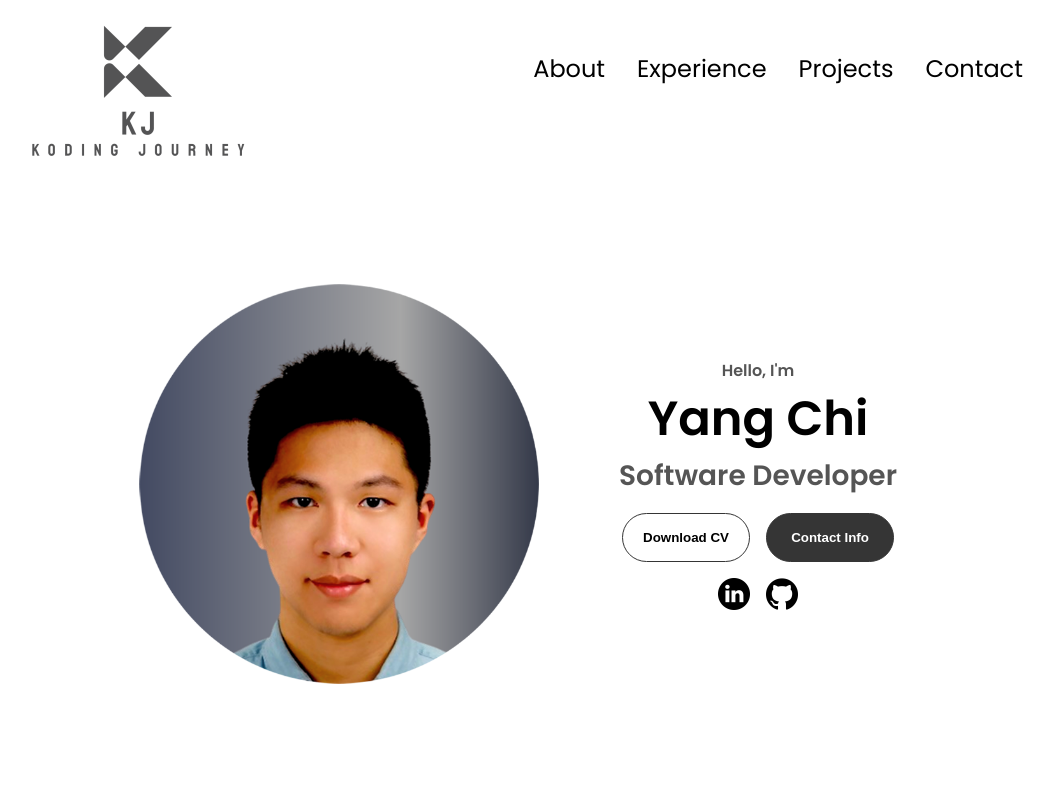
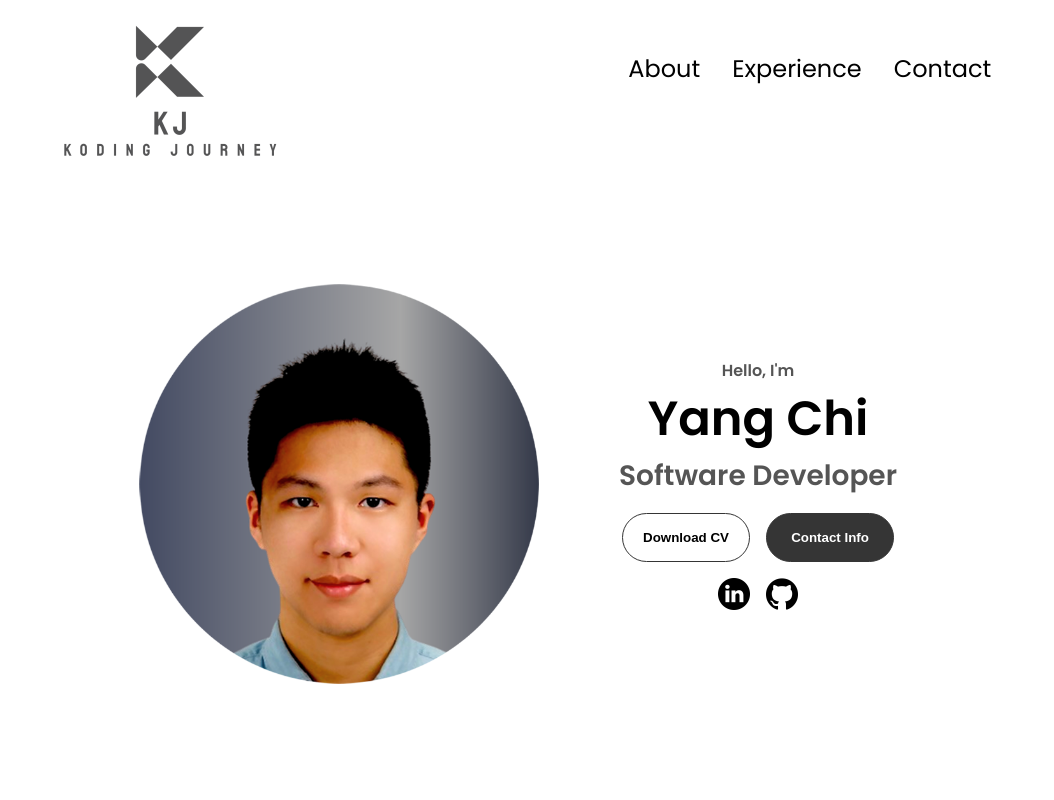
Before and after one commit to chris0512/portfolio3, a plain HTML site: page index.html in a window 1280 px wide. Shown: the top 800 px of the page, without its empty margins (122-1176 px from the left). Drawn offline with Linux system fonts and the light colour scheme; a script that the page names is missing.

Commit message:
Update index.html

```diff
--- a/index.html
+++ b/index.html
@@ -17,7 +17,7 @@
             <ul class="nav-links">
                 <li><a href="#about">About</a></li>
                 <li><a href="#experience">Experience</a></li>
-                <li><a href="#projects">Projects</a></li>
+<!--                 <li><a href="#projects">Projects</a></li> -->
                 <li><a href="#contact">Contact</a></li>
             </ul>
         </div>
@@ -35,7 +35,7 @@
             <div class="menu-links">
                 <li><a href="#about" onclick="toggleMenu()">About</a></li>
                 <li><a href="#experience" onclick="toggleMenu()">Experience</a></li>
-                <li><a href="#projects" onclick="toggleMenu()">Projects</a></li>
+<!--                 <li><a href="#projects" onclick="toggleMenu()">Projects</a></li> -->
                 <li><a href="#contact" onclick="toggleMenu()">Contact</a></li>
             </div>
         </div>
@@ -337,7 +337,7 @@
                 <ul class="nav-links">
                     <li><a href="#about">About</a></li>
                     <li><a href="#experience">Experience</a></li>
-                    <li><a href="#projects">Projects</a></li>
+<!--                     <li><a href="#projects">Projects</a></li> -->
                     <li><a href="#contact">Contact</a></li>
                 </ul>
             </div>
```
